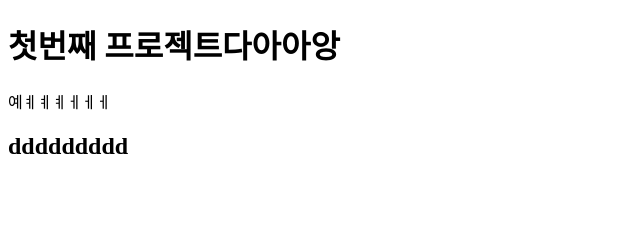
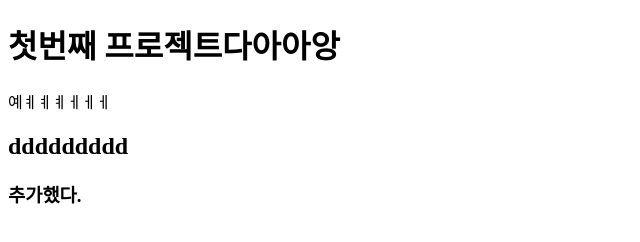
Before and after one commit to hotjori/first-cho-project, a plain HTML site: page index.html in a window 1280 px wide. Shown: the whole page, without its empty margins (0-640 px from the left). Drawn offline with Linux system fonts and the light colour scheme.

Commit message:
second commit

```diff
--- a/index.html
+++ b/index.html
@@ -11,5 +11,9 @@
     <h1>첫번째 프로젝트다아아앙</h1>
     <p>예ㅖㅖㅖㅔㅔㅔ</p>
     <h2>ddddddddd</h2>
+
+    <h3>
+        추가했다.
+    </h3>
   </body>
 </html>
```
